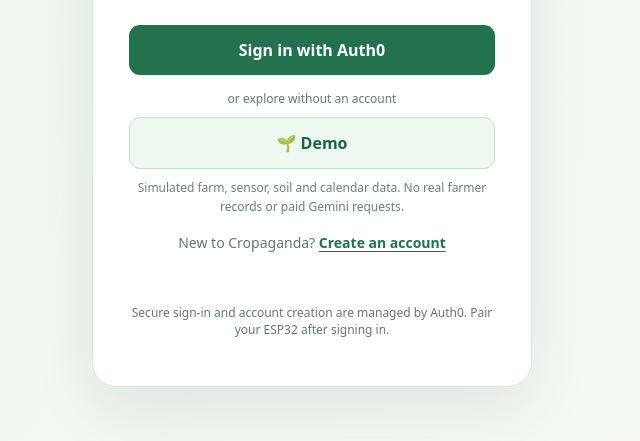
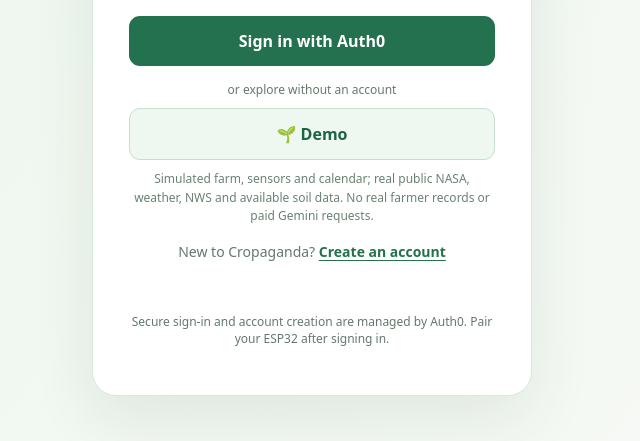
Before and after one commit to LatchmanC/NASAHackathon, a plain HTML site: page FieldShift_v7_Calendar_Sprite/public/index.html in a window 1280 px wide. Shown: the part 307-748 px from the top of the page, without its empty margins (328-968 px from the left). Drawn offline with Linux system fonts and the light colour scheme; no server answers.

Commit message:
Describe public weather/NASA/soil access on Demo login

```diff
--- a/FieldShift_v7_Calendar_Sprite/public/index.html
+++ b/FieldShift_v7_Calendar_Sprite/public/index.html
@@ -21,7 +21,7 @@ button,.action{display:block;width:100%;text-align:center;border:0;background:va
     <input type="hidden" name="demo" value="1">
     <button class="demo-button" type="submit">🌱 Demo</button>
   </form>
-  <p class="demo-note">Simulated farm, sensor, soil and calendar data. No real farmer records or paid Gemini requests.</p>
+  <p class="demo-note">Simulated farm, sensors and calendar; real public NASA, weather, NWS and available soil data. No real farmer records or paid Gemini requests.</p>
 </div>
 <p class="signup-row">New to Cropaganda? <a href="/auth/signup">Create an account</a></p>
 <p id="error" class="error" role="alert" aria-live="polite"></p>
```
